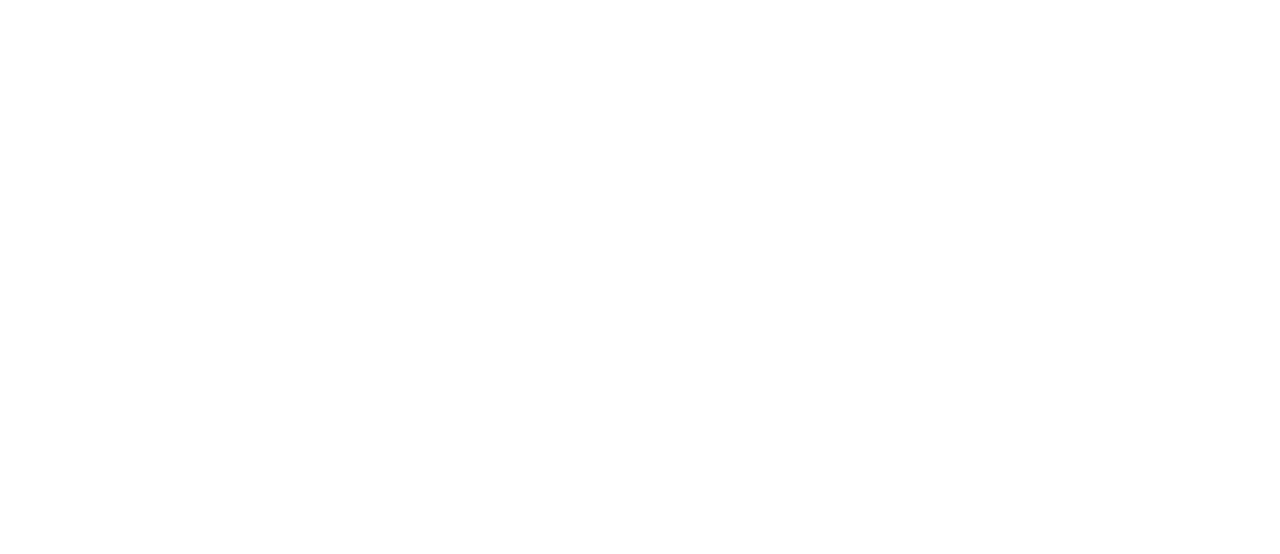
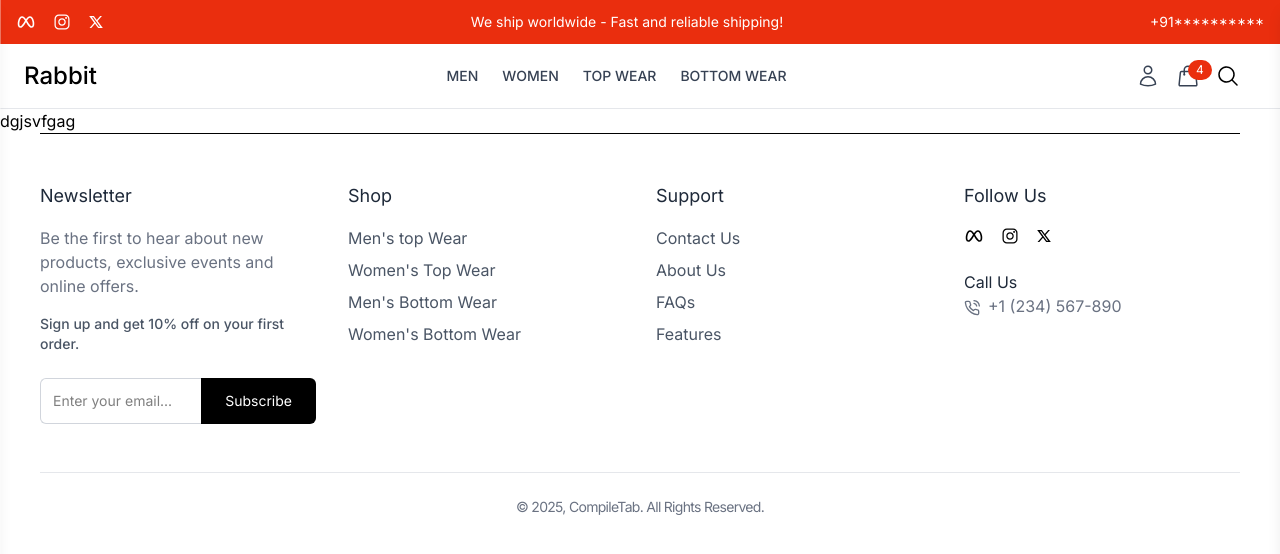
Before and after one commit to hridik-suresh/Rabbit-Co, a React (Vite) app in the folder frontend/vite-project/: page /confirmation in a window 1280 px wide. Before the commit this address had no page. Shown: the top 554 px of the page. Built offline with nearby package versions, Linux system fonts and the light colour scheme.

Commit message:
Route to confirmation page is created.

```diff
--- a/frontend/vite-project/src/App.jsx
+++ b/frontend/vite-project/src/App.jsx
@@ -8,6 +8,7 @@
 import CollectionPage from "./pages/CollectionPage.jsx";
 import ProductDetails from "./components/Products/ProductDetails.jsx";
 import Checkout from "./components/Cart/Checkout.jsx";
+import OrderConfirmationPage from "./pages/OrderConfirmationPage.jsx";
 
 function App() {
   return (
@@ -21,7 +22,8 @@
           <Route path="profile" element={<Profile />} />
           <Route path="collections/:collection" element={<CollectionPage />} />
           <Route path="products/:id" element={<ProductDetails />} />
-          <Route path="checkout" element={<Checkout/> } />
+          <Route path="checkout" element={<Checkout />} />
+          <Route path="confirmation" element={<OrderConfirmationPage/>}/>
         </Route>
       </Routes>
     </div>
--- /dev/null
+++ b/frontend/vite-project/src/pages/OrderConfirmationPage.jsx
@@ -0,0 +1,11 @@
+
+
+function OrderConfirmationPage() {
+    return (
+        <div>
+            dgjsvfgag
+        </div>
+    )
+}
+
+export default OrderConfirmationPage;
```
